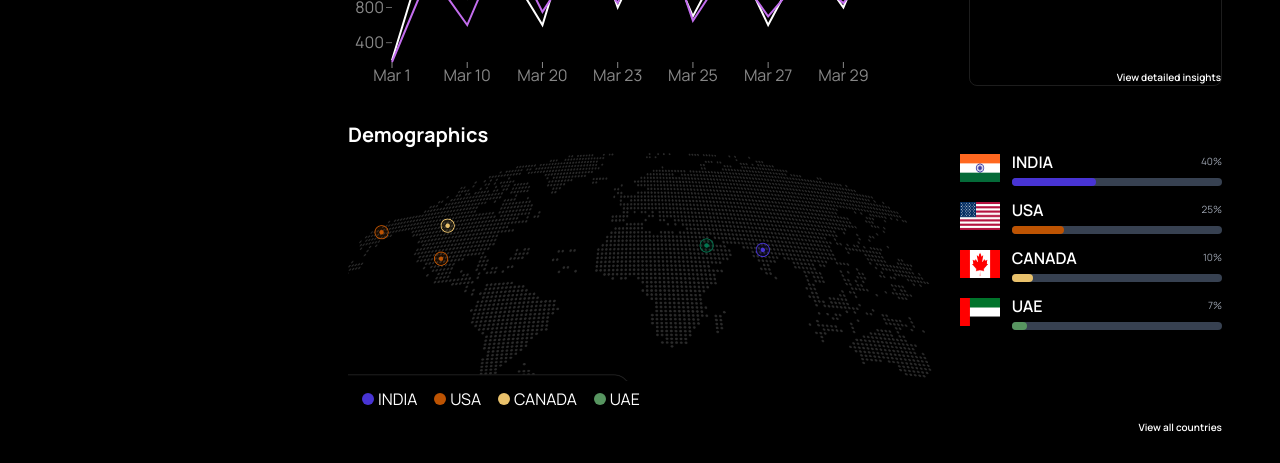
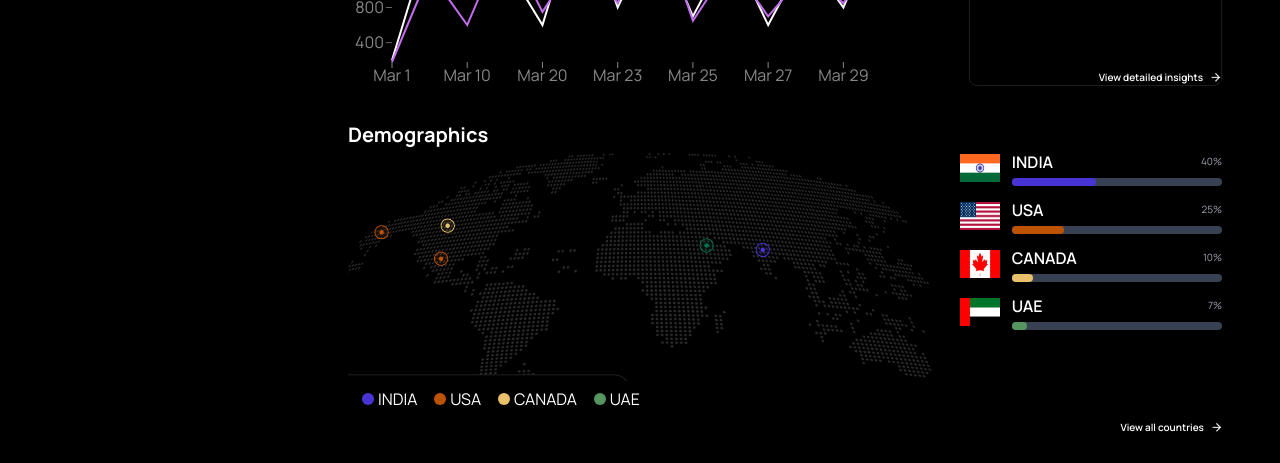
Before and after one commit to itsabhishek01/vertx-assignment, a React (Create React App) app: page / in a window 1280 px wide. Shown: the part 439-902 px from the top of the page. Built offline with nearby package versions, Linux system fonts and the light colour scheme.

Commit message:
fix: UI issues

```diff
--- a/src/components/Sidebar/index.jsx
+++ b/src/components/Sidebar/index.jsx
@@ -29,8 +29,10 @@ const Sidebar = () => {
   ];
 
   const handleSideMenuChange = (item) => {
-    setAppState((prev) => ({ ...prev, currentPage: item }));
-    navigate(item === "Profile" ? `/profile` : `/`);
+    if(["Analytics","Profile"]?.includes(item)){
+      setAppState((prev) => ({ ...prev, currentPage: item }));
+      navigate(item === "Profile" ? `/profile` : `/`);
+    }
   };
 
   return (
--- a/src/pages/Analytics/index.jsx
+++ b/src/pages/Analytics/index.jsx
@@ -2,6 +2,7 @@ import React, { useState } from "react";
 import Layout from "../../components/Layout";
 // import DottedMap, { createMap } from "dotted-map";
 import WorldMap from "../../assets/images/world-map.png";
+import Arrow from "../../assets/images/arrow.png";
 
 import {
   LineChart,
@@ -133,11 +134,7 @@ const Analytics = () => {
                     />
                     <Dropdown
                       label="Connections"
-                      options={[
-                        "Connections",
-                        "Interactions",
-                        "Impressions",
-                      ]}
+                      options={["Connections", "Interactions", "Impressions"]}
                     />
                   </div>
 
@@ -264,8 +261,13 @@ const Analytics = () => {
                     </div>
                   </div>
 
-                  <div className="text-[10px] font-[600] flex justify-end mt-[26px] md:mt-[90px]">
-                    View detailed insights
+                  <div className="text-[10px] font-[600] flex justify-end items-center mt-[26px] md:mt-[90px]">
+                    <span>View detailed insights</span>
+                    <img
+                      src={Arrow}
+                      alt=""
+                      className="w-[10px] h-[10px] ml-2"
+                    />
                   </div>
                 </div>
               </div>
@@ -338,8 +340,13 @@ const Analytics = () => {
                         </div>
                       </div>
                     ))}
-                    <div className="text-[10px] font-[600] flex justify-end md:mt-[90px] mt-[26px]">
-                      View all countries
+                    <div className="text-[10px] font-[600] flex justify-end items-center md:mt-[90px] mt-[26px]">
+                      <span>View all countries</span>
+                      <img
+                        src={Arrow}
+                        alt=""
+                        className="w-[10px] h-[10px] ml-2"
+                      />
                     </div>
                   </div>
                 </div>
--- a/src/pages/Profile/index.jsx
+++ b/src/pages/Profile/index.jsx
@@ -6,6 +6,7 @@ import Linkedin from "../../assets/images/linkedin.svg";
 import X from "../../assets/images/twitter.svg";
 import Gmail from "../../assets/images/gmail.svg";
 import Logo from "../../assets/images/logo_only.svg";
+import Verified from "../../assets/images/verified_badge.svg";
 
 const foundedCompanies = [
   {
@@ -71,6 +72,7 @@ const Profile = () => {
                   <img src={DP} alt="Profile" />
                 </div>
                 <div className="flex md:block md:ml-[33px] w-full justify-between md:justify-normal">
+                  <div className="flex">
                     <div>
                       <div className="text-[24px] font-[700]">Mr A</div>
                       <div className="flex items-center mt-[2.25px]">
@@ -82,6 +84,10 @@ const Profile = () => {
                       </div>
                       <div className="bg-white text-black font-[500] text-[8px] px-[4.39px] py-[2.98px] rounded-[2px] w-[62.4px] my-[8.12px] md:mt-[13.12px]">
                         Entrepreneur
+                      </div>
+                    </div>
+                    <div>
+                      <img src={Verified} alt="" />
                     </div>
                   </div>
                   <div className="flex md:mt-[32.11px] gap-[8.19px] items-end md:items-normal">
```
Also changed, not shown: src/assets/images/Twitter_Verified_Badge.svg.png (added), src/assets/images/arrow.png (added). Lines whose indentation alone changed are shown as unchanged.
